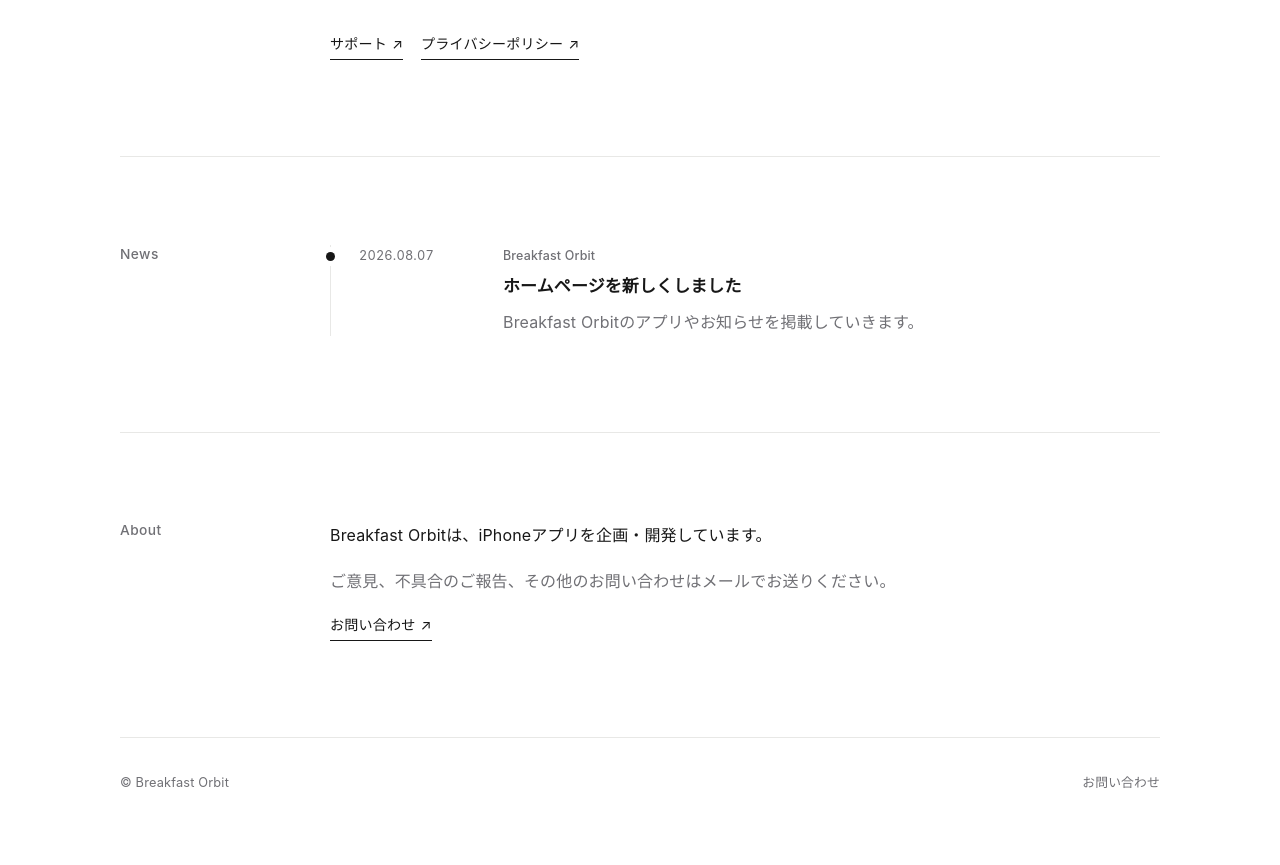
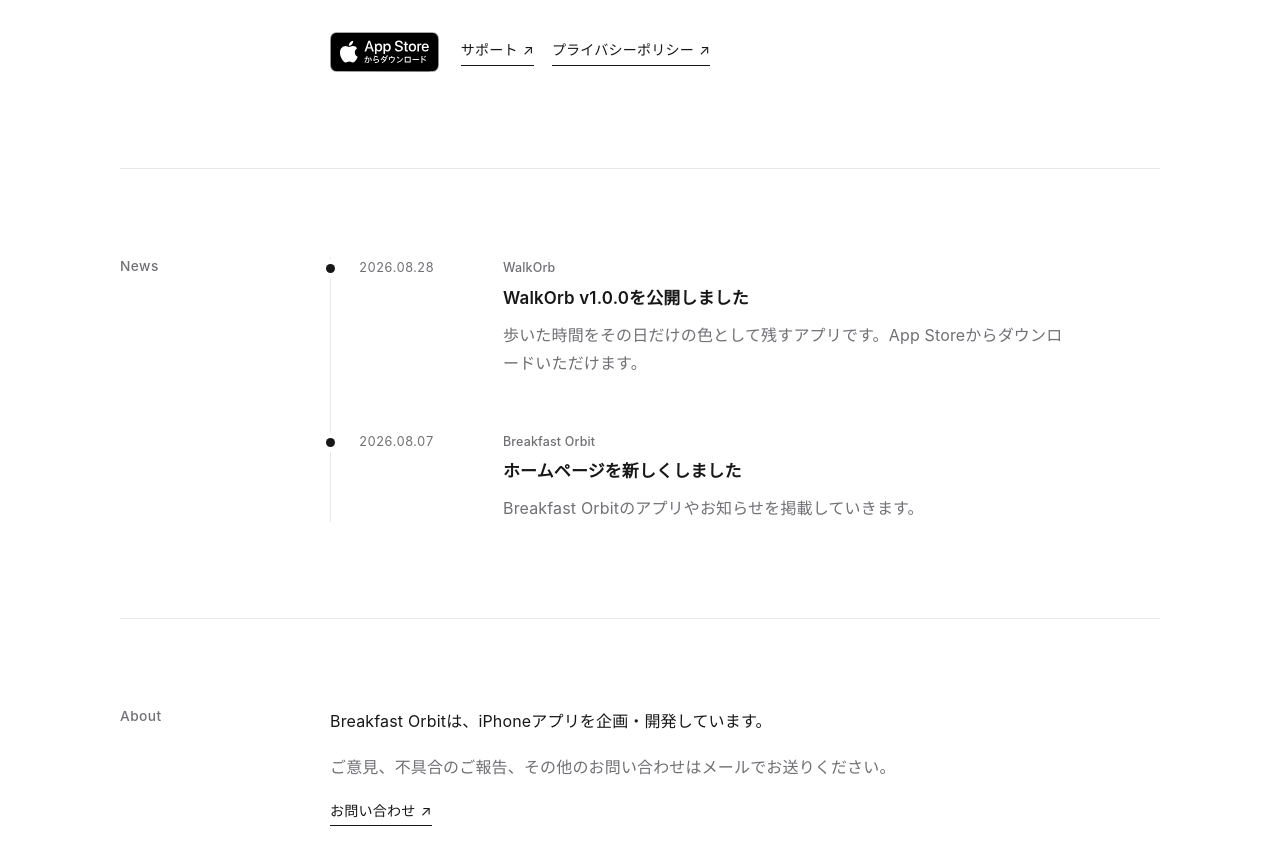
Before and after one commit to breakfast-orbit/breakfast-orbit.github.io, a Jekyll site: the page built from index.html, in a window 1280 px wide and 900 px high, scrolled down 1242 px. Shown: the top 865 px of the window. Built offline with Jekyll 4.4.1, drawn with Linux system fonts in a browser that asks for light colours; some web fonts are replaced; before the commit the page ends 2082 px from its top, so only the background shows below that.

Commit message:
WalkOrb公開情報をサイトに反映

```diff
--- a/_data/apps.yml
+++ b/_data/apps.yml
@@ -1,5 +1,5 @@
 walkorb:
-  app_store_url: ""
+  app_store_url: "https://apps.apple.com/app/walkorb/id6800135102"
 
 tsuzuruedit:
   app_store_url: ""
--- a/_data/news/en.json
+++ b/_data/news/en.json
@@ -1,4 +1,10 @@
 [
+  {
+    "date": "2026-08-28",
+    "app": "WalkOrb",
+    "title": "WalkOrb v1.0.0 is now available",
+    "body": "WalkOrb turns the time you spend walking into a color unique to each day. Download it on the App Store."
+  },
   {
     "date": "2026-08-07",
     "app": "Breakfast Orbit",
--- a/_data/news/ja.json
+++ b/_data/news/ja.json
@@ -1,4 +1,10 @@
 [
+  {
+    "date": "2026-08-28",
+    "app": "WalkOrb",
+    "title": "WalkOrb v1.0.0を公開しました",
+    "body": "歩いた時間をその日だけの色として残すアプリです。App Storeからダウンロードいただけます。"
+  },
   {
     "date": "2026-08-07",
     "app": "Breakfast Orbit",
--- a/walkorb/index.md
+++ b/walkorb/index.md
@@ -7,7 +7,7 @@
 <p class="lang-switch"><a href="#en">English</a></p>
 
 制定日：2026年8月1日<br>
-施行日：WalkOrbのApp Store公開日
+施行日：2026年8月28日
 
 WalkOrb（以下「本アプリ」）は、利用者のプライバシーを尊重し、必要な範囲に限ってデータを取り扱います。本ポリシーは、本アプリにおけるデータの取得、利用、保存および第三者サービスへの提供について説明するものです。
 
@@ -97,7 +97,7 @@
 <p class="lang-switch"><a href="#ja">日本語</a></p>
 
 Issued: August 1, 2026<br>
-Effective date: Upon WalkOrb's initial release on the App Store
+Effective date: August 28, 2026
 
 WalkOrb (the “App”) respects your privacy and handles data only to the extent necessary. This Privacy Policy explains how the App accesses, uses, stores, and shares data with third-party services.
 
```
